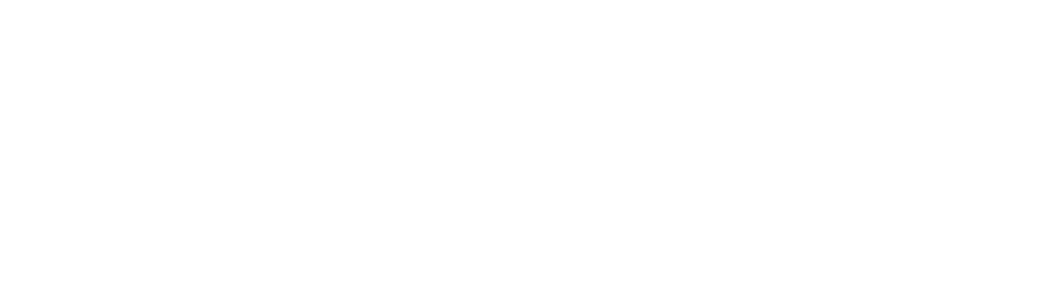
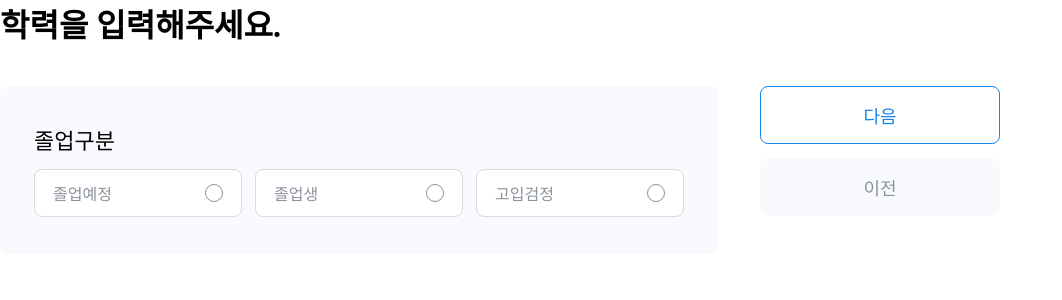
Before and after one commit to EntryCNS/DIA, a React (Vite) app: page /start in a window 1280 px wide. Before the commit this address had no page. Shown: the top 300 px of the page, without its empty margins (0-1062 px from the left). Built offline with nearby package versions, Linux system fonts and the light colour scheme.

Commit message:
feat: start page ui

```diff
--- a/src/app/router.tsx
+++ b/src/app/router.tsx
@@ -1,11 +1,13 @@
 import { BrowserRouter, Routes, Route} from "react-router-dom";
-import Main from '../pages/main';
+// import Main from '../pages/main';
+import Start from "../pages/start";
 
 const Router = () => {
   return(
     <BrowserRouter>
       <Routes>
-        <Route path="/" element={<Main/>}/>
+        {/* <Route path="/" element={<Main/>}/> */}
+        <Route path="/start" element={<Start/>}/>
       </Routes>
     </BrowserRouter>
   )
--- /dev/null
+++ b/src/components/start/index.tsx
@@ -0,0 +1,20 @@
+import React from "react";
+import * as S from './style'
+
+interface RadioProps {
+  text: string;
+  value: string;
+}
+
+const RadioBox = ({ text, value }: RadioProps) => {
+  return (
+    <>
+      <S.Wrap as="label">
+        <p>{text}</p>
+        <input type="radio" name="radio" value={value} />
+      </S.Wrap>
+    </>
+  );
+};
+
+export default RadioBox;
--- /dev/null
+++ b/src/components/start/style.ts
@@ -0,0 +1,50 @@
+import styled from "styled-components";
+
+export const Wrap = styled.div`
+  width: 208px;
+  height: 48px;
+  background-color: #FFFFFF;
+  border: 1px solid #D8DAE0;
+  border-radius: 8px;
+  display: flex;
+  align-items: center;
+  justify-content: space-between;
+  padding: 15px 18px;
+  transition: all 0.2s ease;
+
+  p{
+    font-size: 16px;
+    color: #8B939C;
+  }
+
+  input[type="radio"] {
+    appearance: none;
+    width: 18px;
+    height: 18px;
+    border: 1px solid #8B939C;
+    border-radius: 50%;
+    position: relative;
+    transition: border-color 0.2s ease;
+
+    &::after {
+      content: '';
+      width: 10px;
+      height: 10px;
+      border-radius: 50%;
+      background-color: #1485EE;
+      position: absolute;
+      top: 50%;
+      left: 50%;
+      transform: translate(-50%, -50%) scale(0);
+      transition: transform 0.2s ease;
+    }
+
+    &:checked {
+      border-color: #1485EE;
+
+      &::after {
+        transform: translate(-50%, -50%) scale(1);
+      }
+    }
+  }
+`
--- /dev/null
+++ b/src/pages/start/index.tsx
@@ -0,0 +1,28 @@
+import React from "react";
+import * as S from "./style";
+import { Button } from "../../components/common/Button";
+import RadioBox from "../../components/start";
+
+const Start = () => {
+  return (
+    <>
+      <S.Title>학력을 입력해주세요.</S.Title>
+      <S.Wrap>
+        <S.ContentWrap>
+          <S.ContentTitle>졸업구분</S.ContentTitle>
+          <S.RadioWrap>
+            <RadioBox text="졸업예정" value="expected" />
+            <RadioBox text="졸업생" value="graduate" />
+            <RadioBox text="고입검정" value="highschool" />
+          </S.RadioWrap>
+        </S.ContentWrap>
+        <S.ButtonWrap>
+          <Button text="다음" />
+          <Button text="이전" variant="gray" />
+        </S.ButtonWrap>
+      </S.Wrap>
+    </>
+  );
+};
+
+export default Start;
--- /dev/null
+++ b/src/pages/start/style.ts
@@ -0,0 +1,39 @@
+import styled from "styled-components";
+
+export const Title = styled.p`
+  font-size: 32px;
+  font-weight: 600;
+  margin-bottom: 40px;
+`
+
+export const Wrap = styled.div`
+  display: flex;
+  gap: 42px;
+`
+
+export const ContentWrap = styled.div`
+  width: 718px;
+  height: 168px;
+  background-color: #f8fafd;
+  border-radius: 8px;
+  display: flex;
+  flex-direction: column;
+  justify-content: center;
+  padding: 0 34px;
+  gap: 14px;
+`;
+
+export const RadioWrap = styled.div`
+  display: flex;
+  gap: 13px;
+`;
+
+export const ContentTitle = styled.p`
+  font-size: 22px;
+`;
+
+export const ButtonWrap = styled.div`
+  display: flex;
+  flex-direction: column;
+  gap: 14px;
+`;
```
